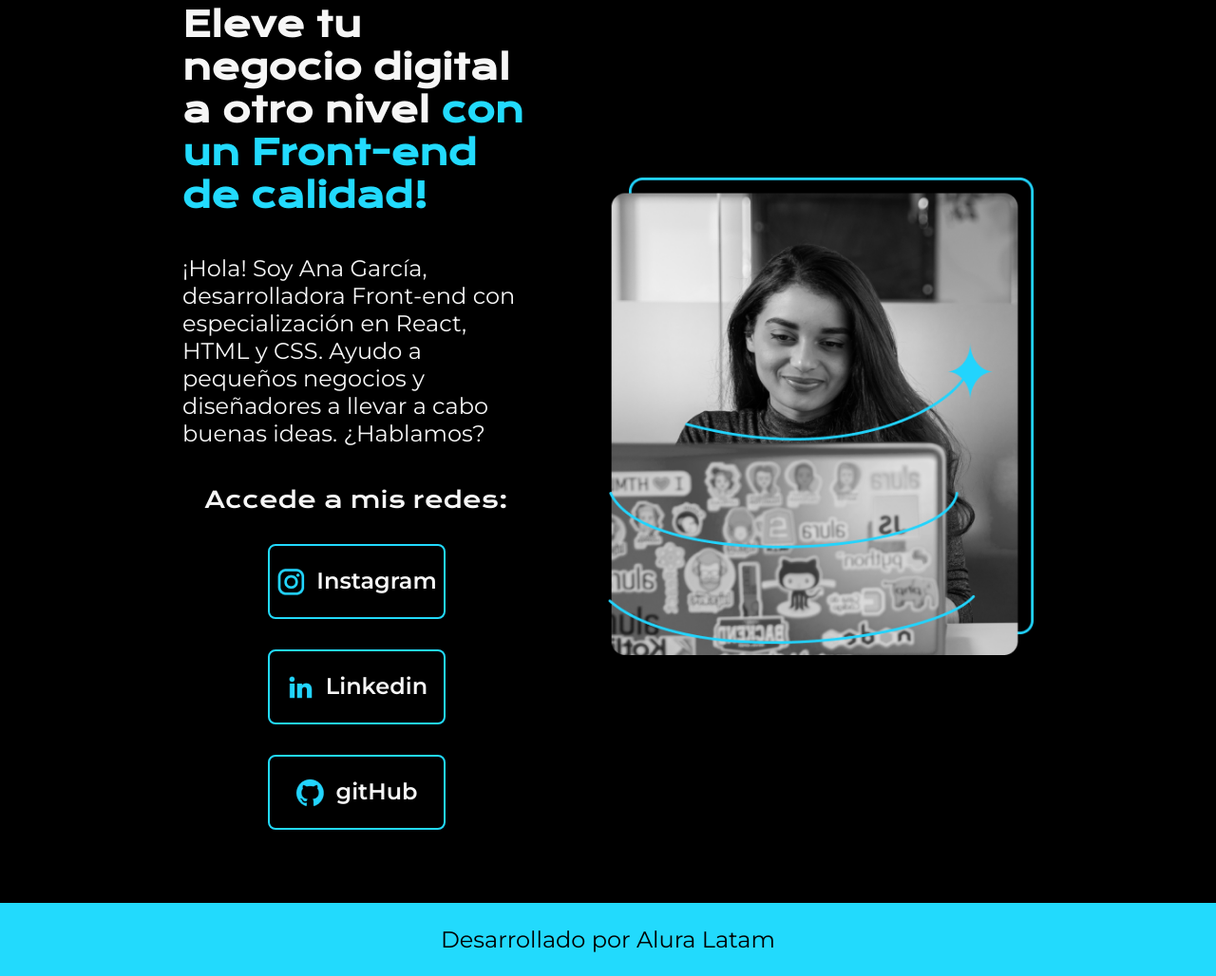
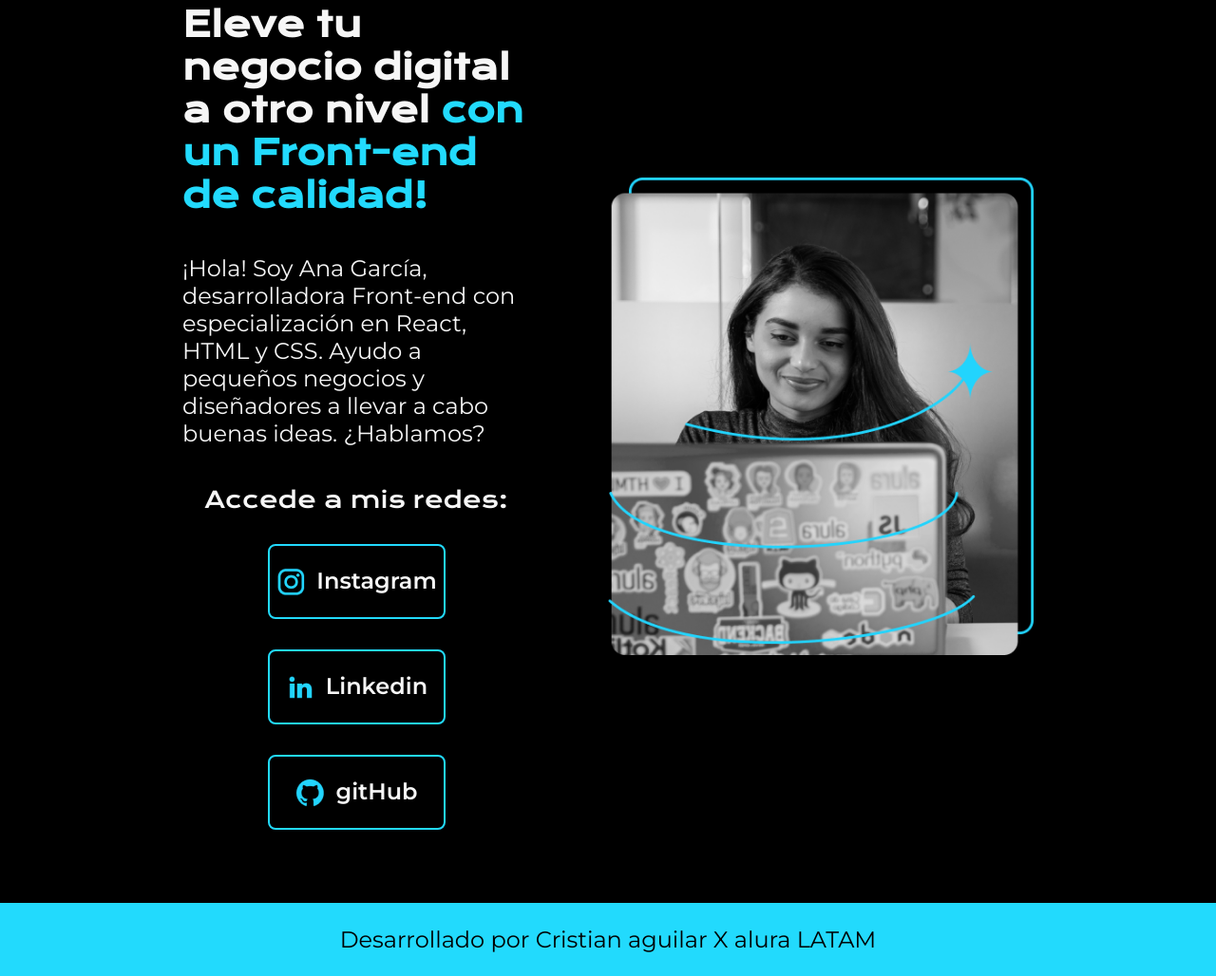
Before and after one commit to CristianAguilarOficial/presentacion, a plain HTML site: page index.html in a window 1280 px wide. Shown: the part 128-1156 px from the top of the page at 95% size. Drawn offline with nearby package versions, Linux system fonts and the light colour scheme.

Commit message:
prueba de regreso

```diff
--- a/index.html
+++ b/index.html
@@ -38,7 +38,7 @@
         <img class="presentacion__imagen" src="/assets/Imagem.png" alt="descripcion de la imagen">
     </main>
     <footer class="footer">
-        <p>Desarrollado por Alura Latam</p>
+        <p>Desarrollado por Cristian aguilar X alura LATAM </p>
     </footer>
 </body>
 
```
